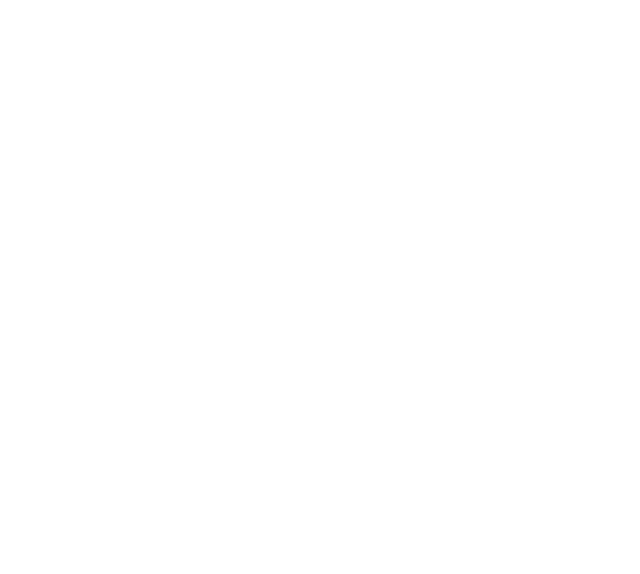
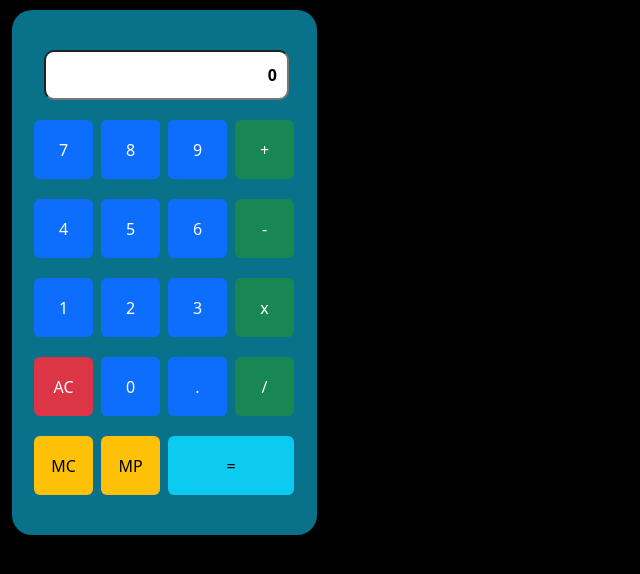
Before and after one commit to adilsoomro15/JavaScript-Calculator, a plain HTML site: page index.html in a window 1280 px wide. Shown: the whole page, without its empty margins (0-640 px from the left). Drawn offline with nearby package versions, Linux system fonts and the light colour scheme; a small style sheet from the web is missing.

Commit message:
Third Commit

```diff
--- a/index.html
+++ b/index.html
@@ -9,23 +9,54 @@
 
     <!-- Bootstrap CSS v5.2.1 -->
     <link href="https://cdn.jsdelivr.net/npm/bootstrap@5.3.2/dist/css/bootstrap.min.css" rel="stylesheet"
-        integrity="sha384-iYQeCzEYFbKjA/T2uDLTpkwGzCiq6soy8tYaI1GyVh/UjpbCx/TYkiZhlZB6+fzT" crossorigin="anonymous">
-
+         crossorigin="anonymous">
+<link rel="stylesheet" href="style.css">
 </head>
 
 <body>
     <div class="container text-center">
         <div class="calc-container">
-
-
-
-
-
+            <!-- Display for Values -->
+            <div class="row">
+                <form name="calc">
+                    <input type="text" id="entry" class="entry text-end" value="0" readonly>
+                </form>
+            </div>
+            <!-- Buttons -->
+            <div class="row">
+                <button type="button" class="btn btn-primary numBut" onclick="numButPress(7)">7</button>
+                <button type="button" class="btn btn-primary numBut" onclick="numButPress(8)">8</button>
+                <button type="button" class="btn btn-primary numBut" onclick="numButPress(9)">9</button>
+                <button type="button" class="btn btn-success mathBut" onclick="mathButPress('+')">+</button>
+            </div>
+            <div class="row">
+                <button type="button" class="btn btn-primary numBut" onclick="numButPress(4)">4</button>
+                <button type="button" class="btn btn-primary numBut" onclick="numButPress(5)">5</button>
+                <button type="button" class="btn btn-primary numBut" onclick="numButPress(6)">6</button>
+                <button type="button" class="btn btn-success mathBut" onclick="mathButPress('-')">-</button>
+            </div>
+            <div class="row">
+                <button type="button" class="btn btn-primary numBut" onclick="numButPress(1)">1</button>
+                <button type="button" class="btn btn-primary numBut" onclick="numButPress(2)">2</button>
+                <button type="button" class="btn btn-primary numBut" onclick="numButPress(3)">3</button>
+                <button type="button" class="btn btn-success mathBut" onclick="mathButPress('x')">x</button>
+            </div>
+            <div class="row">
+                <button type="button" class="btn btn-danger numBut" onclick="clearButPress()">AC</button>
+                <button type="button" class="btn btn-primary numBut" onclick="numButPress(0)">0</button>
+                <button type="button" class="btn btn-primary numBut" onclick="numButPress('.')">.</button>
+                <button type="button" class="btn btn-success mathBut" onclick="mathButPress('/')">/</button>
+            </div>
+            <div class="row">
+                <button type="button" class="btn btn-warning numBut" onclick="copyButPress()">MC</button>
+                <button type="button" class="btn btn-warning numBut" onclick="pasteButPress()">MP</button>
+                <button type="button" class="btn btn-info equalBut" onclick="equalButPress()">=</button>
+            </div>
         </div>
     </div>
 
     <script src="https://cdn.jsdelivr.net/npm/bootstrap@5.3.2/dist/js/bootstrap.min.js"
-        integrity="sha384-7VPbUDkoPSGFnVtYi0QogXtr74QeVeeIs99Qfg5YCF+TidwNdjvaKZX19NZ/e6oz" crossorigin="anonymous">
+         crossorigin="anonymous">
         </script>
 </body>
 
```
